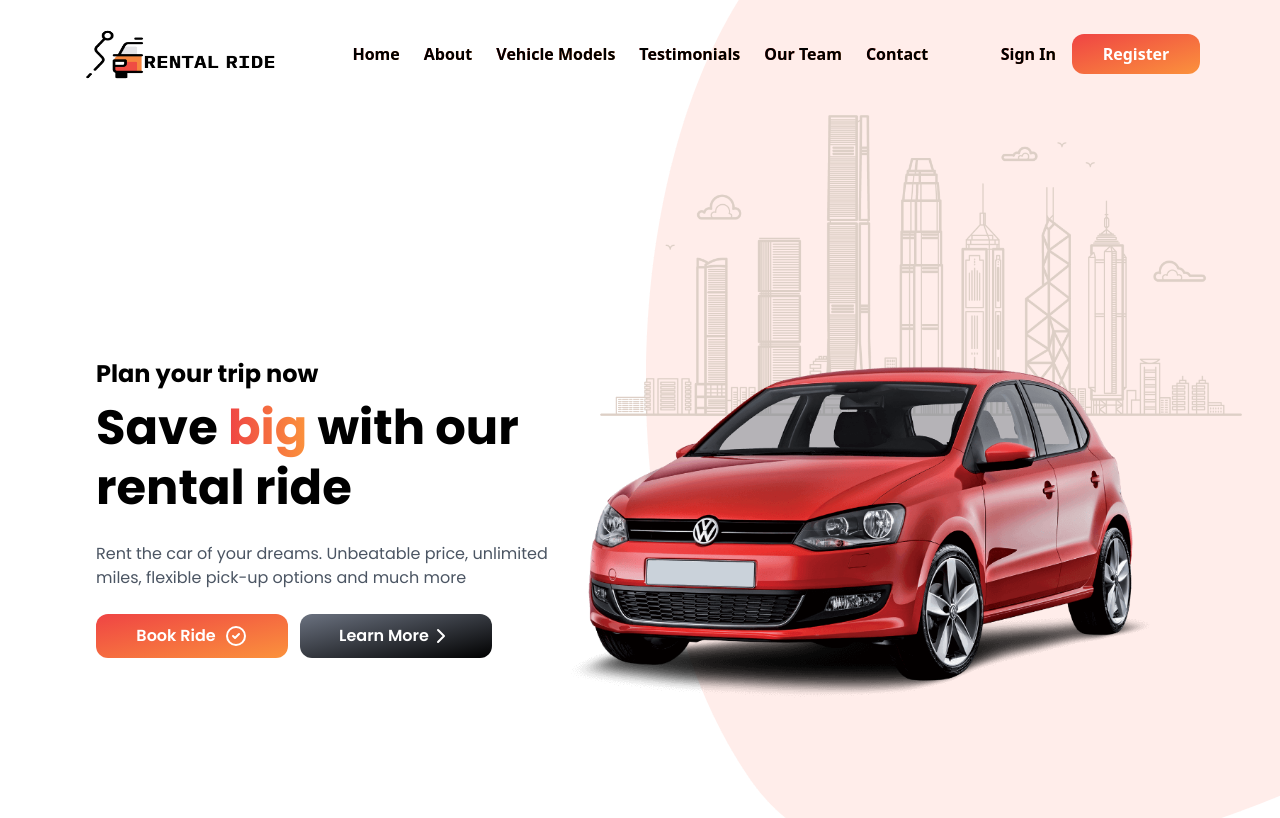
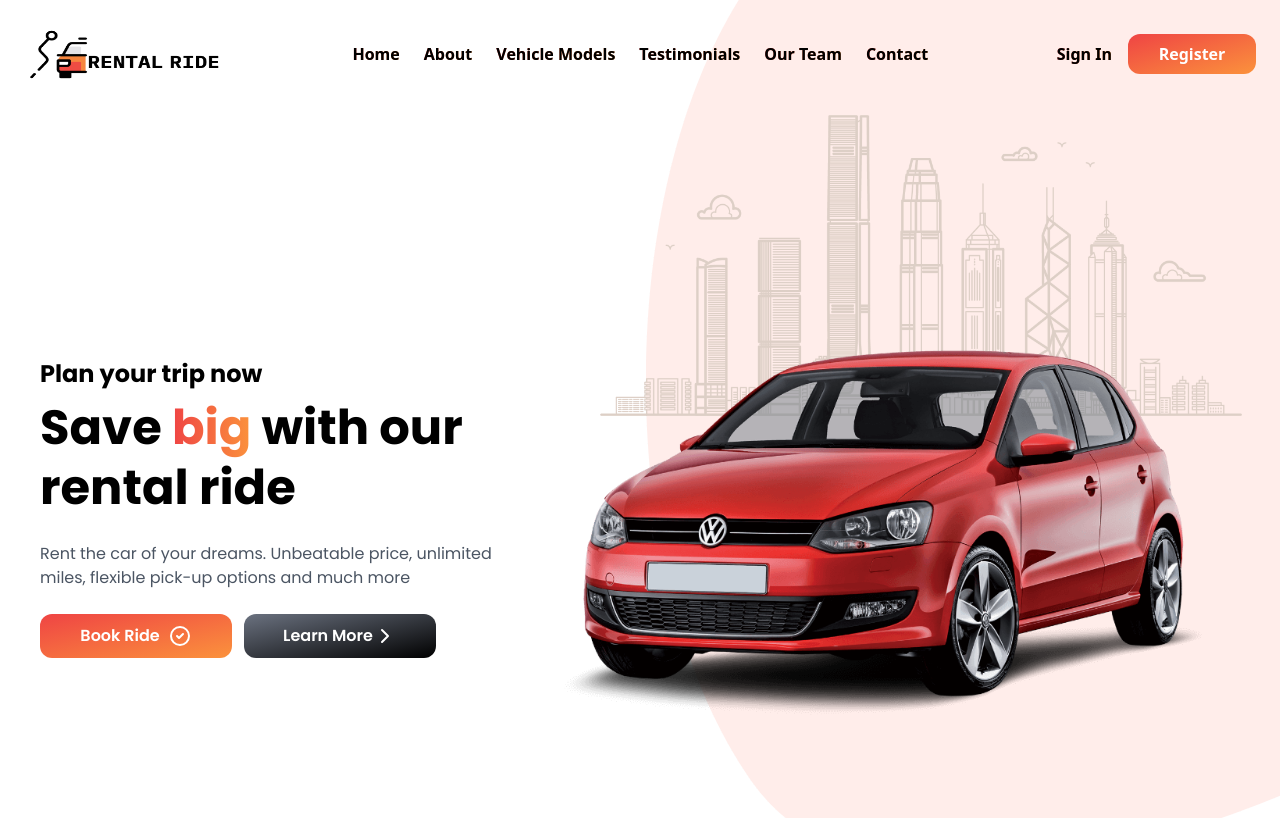
Before and after one commit to BytePrashant/Rental-Ride, a Next.js app: page / in a window 1280 px wide. Shown: the top 818 px of the page. Built offline with nearby package versions, Linux system fonts and the light colour scheme.

Commit message:
Corrected naxvar margin

```diff
--- a/src/components/Homepage.tsx
+++ b/src/components/Homepage.tsx
@@ -3,7 +3,7 @@ import { Navbar } from "./Navbar";
 
 export function Homepage() {
   return (
-    <div className="md:mx-14">
+    <div>
       <img className="hidden md:flex right-0 absolute" src="./hero-bg.png" />
       <Navbar/>
       <section id="Home" className="font-custom1">
```
